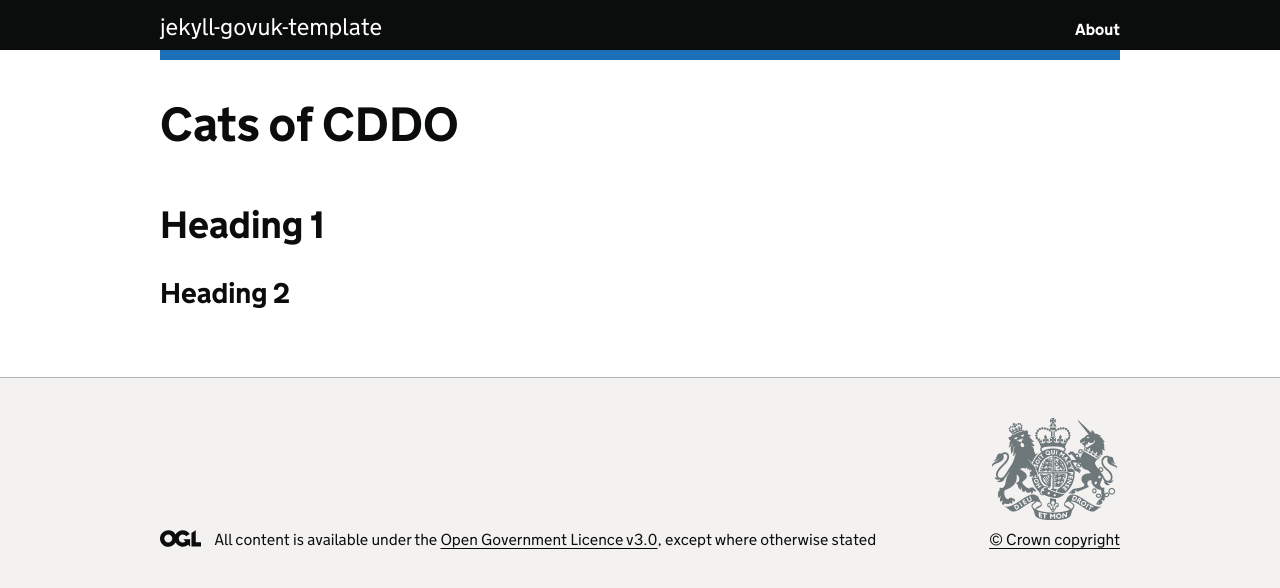
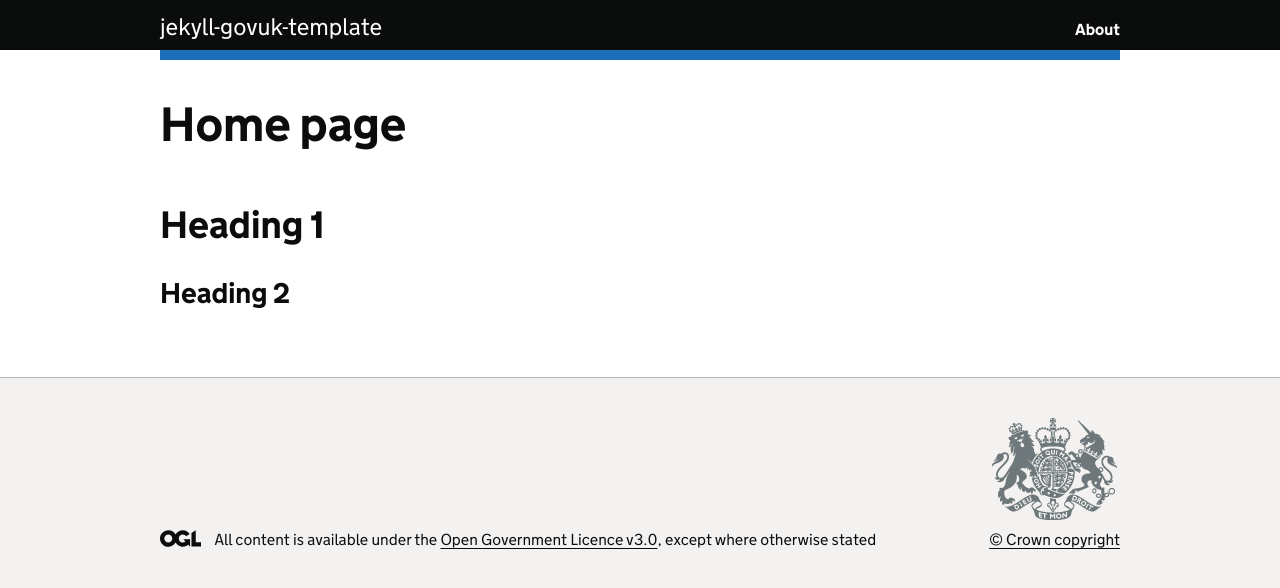
Before and after one commit to gillespied/workspace, a Jekyll site: the page built from index.markdown, in a window 1280 px wide. Shown: the top 588 px of the page. Built offline with Jekyll 4.4.1, drawn with Linux system fonts in a browser that asks for light colours.

Commit message:
Tidy up a few ends.

```diff
--- a/_config.yml
+++ b/_config.yml
@@ -52,6 +52,3 @@ plugins:
 #   - vendor/cache/
 #   - vendor/gems/
 #   - vendor/ruby/
-# include:
-#  - css
-#  - assets
--- a/index.markdown
+++ b/index.markdown
@@ -2,7 +2,7 @@
 # Feel free to add content and custom Front Matter to this file.
 # To modify the layout, see https://jekyllrb.com/docs/themes/#overriding-theme-defaults
 layout: default
-title: Cats of CDDO
+title: Home page
 ---
 
 
```
